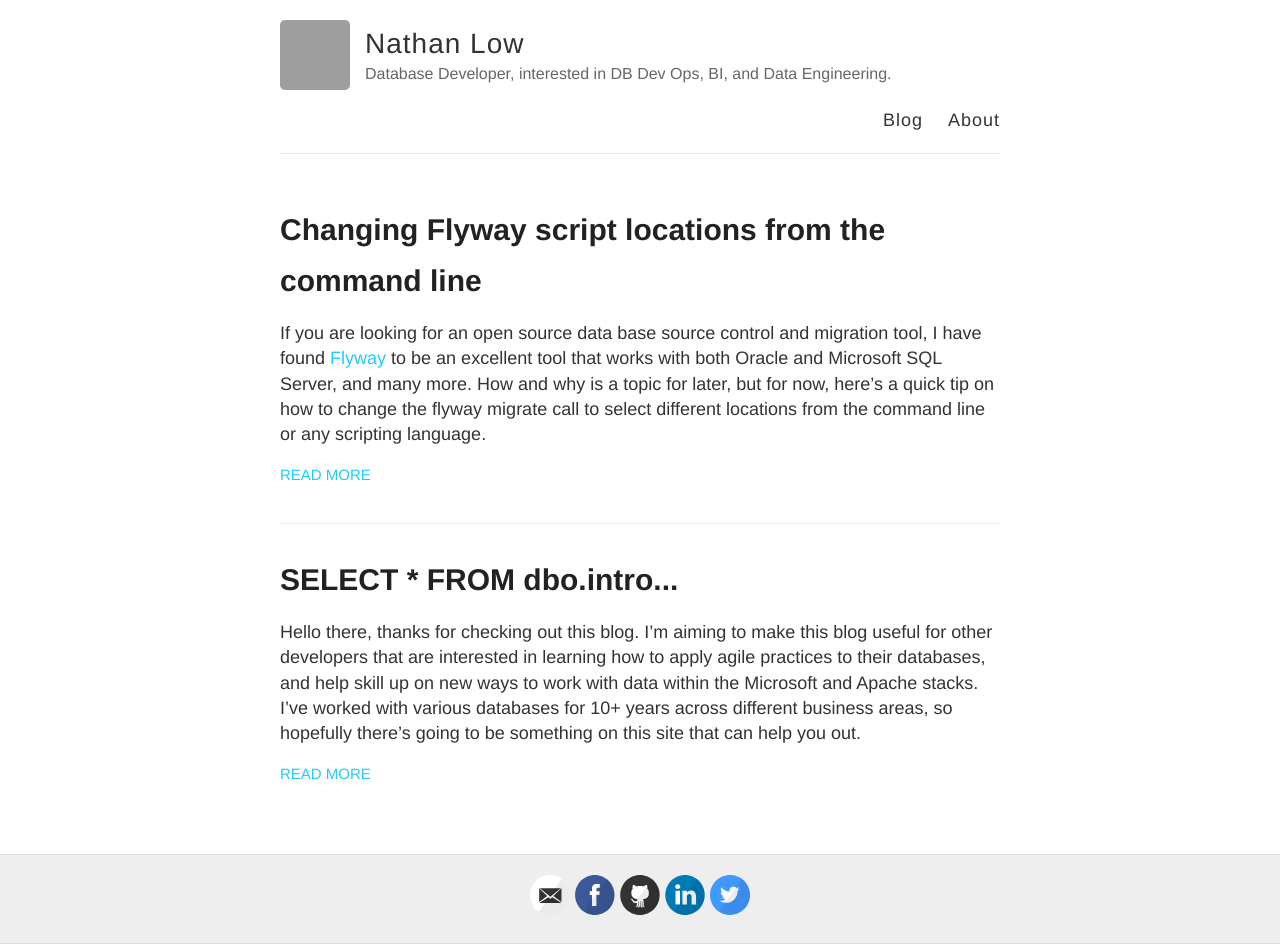
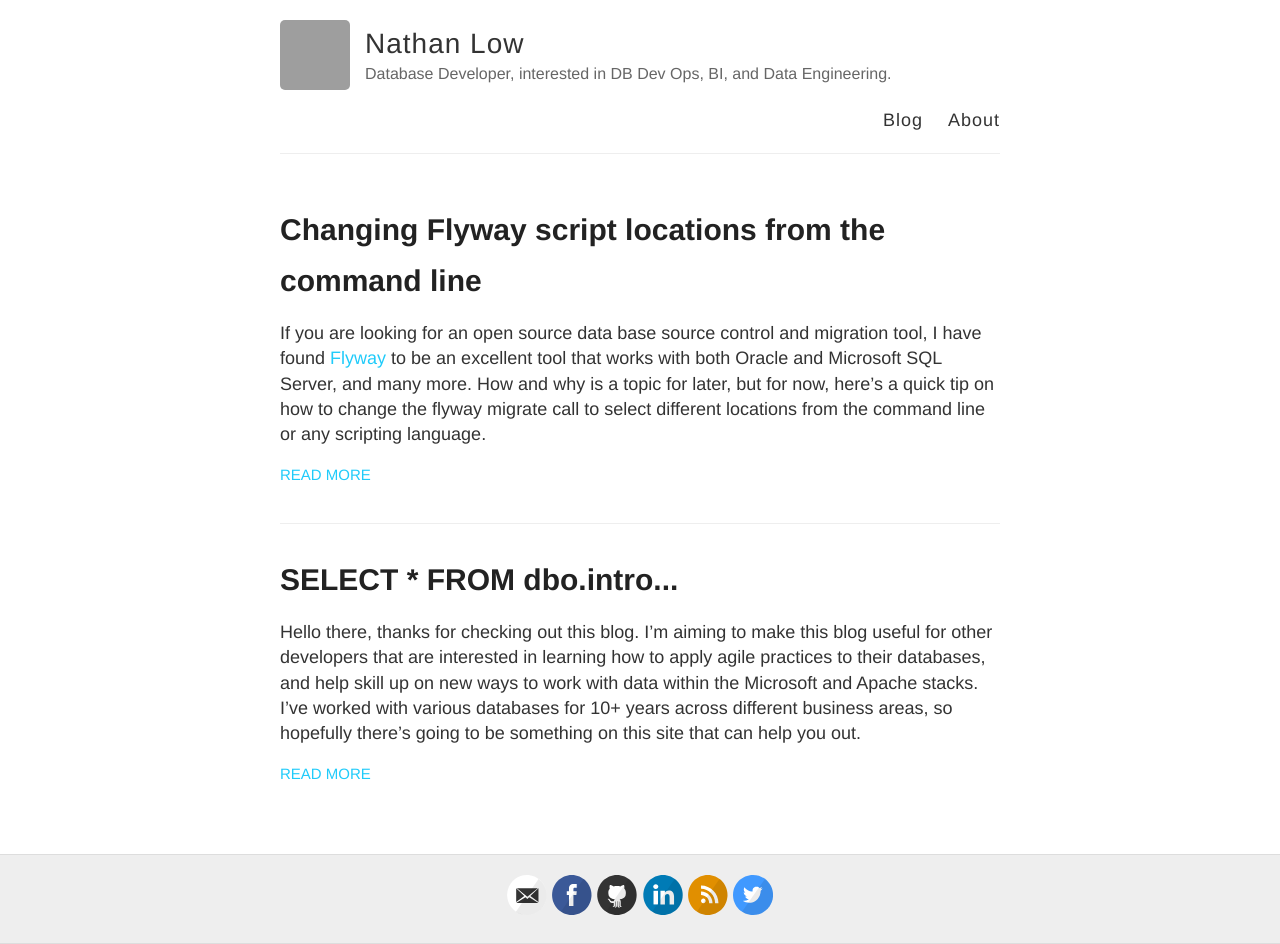
Before and after one commit to Octacon100/Octacon.github.io, a Jekyll site: the page built from index.html, in a window 1280 px wide. Built offline with Jekyll 4.4.1, drawn with Linux system fonts in a browser that asks for light colours; grey boxes are pictures that could not be loaded.

Commit message:
Fixing links

```diff
--- a/_config.yml
+++ b/_config.yml
@@ -25,7 +25,7 @@ footer-links:
   instagram:
   linkedin: nathan-low-a645001
   pinterest:
-  rss: # just type anything here for a working RSS icon
+  rss: work_please
   twitter: Otacon100
   stackoverflow: # your stackoverflow profile, e.g. "users/50476/bart-kiers"
   youtube: # channel/<your_long_string> or user/<user-name>
```
